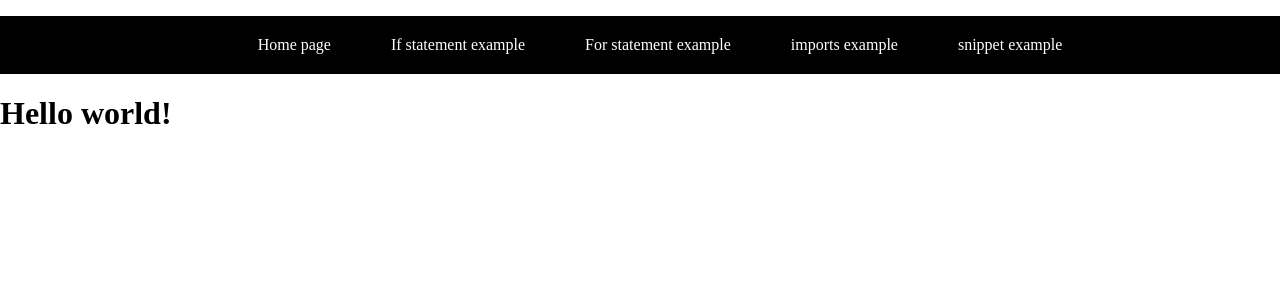
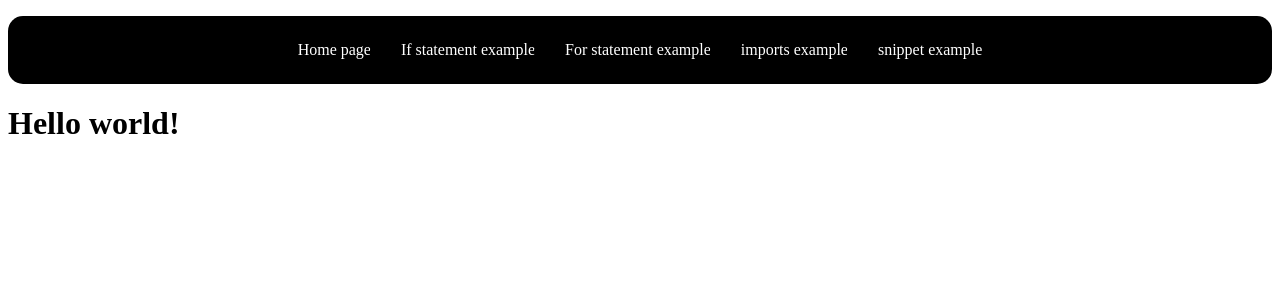
Before and after one commit to Yulai202020/Sveltekit_example, a SvelteKit app: page / in a window 1280 px wide. Shown: the top 300 px of the page. Built offline with nearby package versions, Linux system fonts and the light colour scheme.

Commit message:
first commit

```diff
--- a/src/routes/nav.svelte
+++ b/src/routes/nav.svelte
@@ -14,22 +14,21 @@
 </main>
 
 <style>
-    :global(body), :global(html) {
-        margin: 0px;
-    }
     .menu {
         background-color: black;
+        border-radius: 15px;
     }
 
     .navbar {
         display: flex;
         justify-content: center;
+        padding: 15px;
     }
 
     .navbar a {
         color: white;
         text-decoration: none;
-        padding: 20px 30px;
+        padding: 10px 15px;
         display: block;
         transition: background-color 0.3s ease, color 0.3s ease;
     }
@@ -38,5 +37,4 @@
         background-color: #575757;
         color: #ffcc00;
     }
-
 </style>
```
